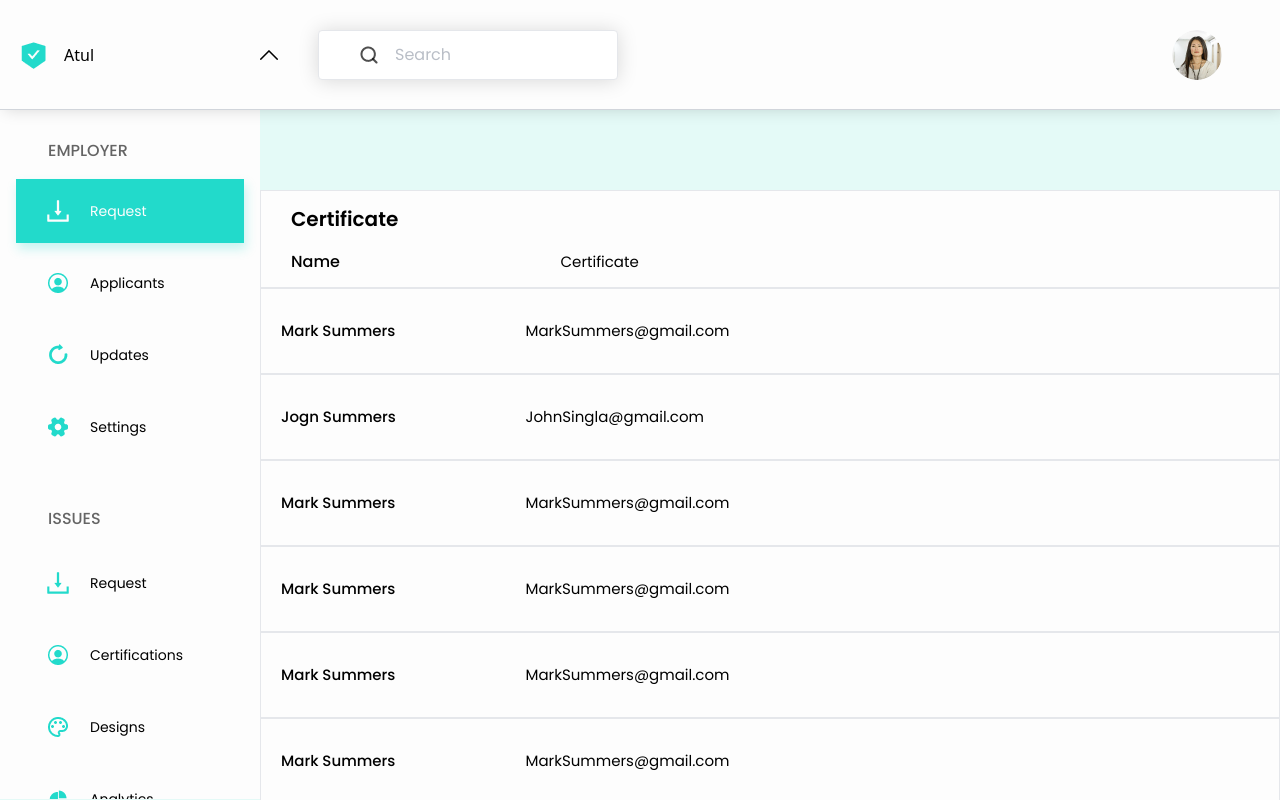
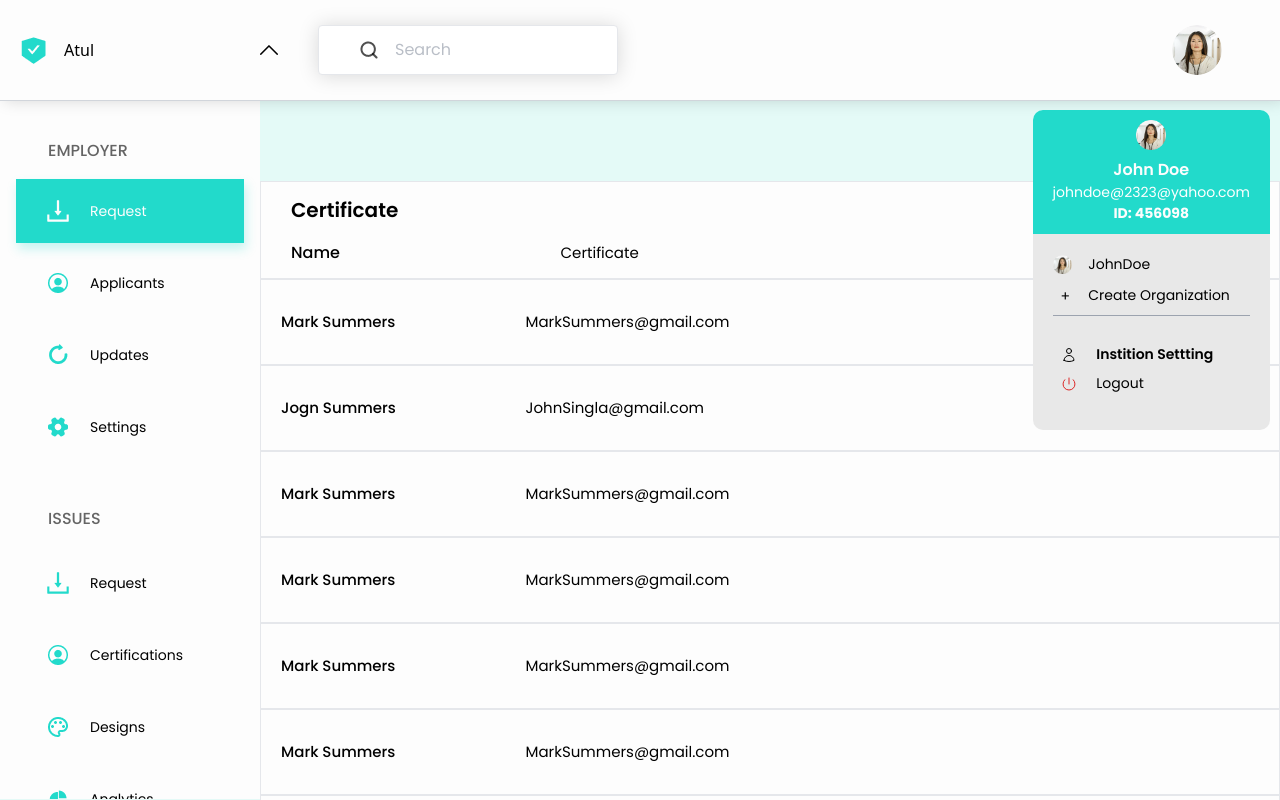
Before and after one commit to atuldedha/mathew-project, a React (Create React App) app: page / in a window 1280 px wide. Both pictures are taken after a click on the picture 1197 px from the left and 55 px from the top of the page. Built offline with nearby package versions, Linux system fonts and the light colour scheme; a web font is replaced by a local one.

Commit message:
Accounts tab

```diff
--- a/src/components/Employer/EmployerApplicants/EmployerApplicantForm/EmployerApplicantForm.js
+++ b/src/components/Employer/EmployerApplicants/EmployerApplicantForm/EmployerApplicantForm.js
@@ -12,7 +12,7 @@ const EmployerApplicantForm = ({ data, closeForm }) => {
       {/* form header */}
       <div className="flex w-full items-center justify-end space-x-10 pr-[25px] pl-[40px] mb-[45px]">
         {/* smText utility class defined in index.css */}
-        <span className="smText">
+        <span className="smText font-normal">
           Expiration Date:{" "}
           {`${new Date(+year, +month - 1, +day).toDateString()}`}
         </span>
--- /dev/null
+++ b/src/components/Header/AccountTab/AccountTab.js
@@ -0,0 +1,82 @@
+import React, { useEffect, useRef } from "react";
+import ProfilePic from "../../../images/profilePicture.png";
+import { PowerIcon, UserIcon } from "@heroicons/react/24/outline";
+
+const AccountTab = ({ setOpenAcccountTab, data }) => {
+  // state to close account tab when clicked outside
+  const ref = useRef();
+
+  useEffect(() => {
+    function handleClickOutside(event) {
+      if (ref.current && !ref.current.contains(event.target)) {
+        setOpenAcccountTab(false);
+      }
+    }
+    document.addEventListener("mousedown", handleClickOutside);
+    return () => {
+      document.removeEventListener("mousedown", handleClickOutside);
+    };
+  }, [ref]);
+  return (
+    <div
+      ref={ref}
+      className="absolute z-20 top-[110px] right-[10px] flex flex-col bg-white1 rounded-[10px]"
+    >
+      <div className="flex flex-col items-center bg-green1 px-[20px] py-[10px] rounded-t-[10px]">
+        <img
+          src={ProfilePic}
+          alt="prfile"
+          className="w-[30px] h-[30px] object-contain mb-2"
+        />
+        <span className="mdTextWithoutOpacity text-white1">{data.name}</span>
+        <span className="smTextNormal text-white">{data.email}</span>
+        <span className="smTextNormal font-bold text-white1">
+          ID: {data.userId}
+        </span>
+      </div>
+
+      <div className="flex flex-col w-full space-y-2 px-[20px] py-[20px] bg-gray2 rounded-b-[10px]">
+        <div className="flex items-center w-full space-x-4 hover:cursor-pointer">
+          <div className="w-[10%]">
+            <img
+              src={data.image}
+              alt="profile"
+              className="h-[20px] w-[20px] object-contain rounded-full"
+            />
+          </div>
+
+          <span className="smTextNormal">{data.username}</span>
+        </div>
+
+        <div className="flex items-center space-x-4 hover:cursor-pointer">
+          <div className="w-[10%]">
+            <span className="smTextNormal ml-2">+</span>
+          </div>
+          <span className="smTextNormal">Create Organization</span>
+        </div>
+
+        <div className="w-full border-b-[1px] border-b-gray-400 !mb-5" />
+
+        <div className="flex flex-col w-full space-y-2">
+          <div className="flex w-full space-x-4 items-center hover:cursor-pointer">
+            <div className="w-[10%] ml-2">
+              <UserIcon className="h-4 w-4 text-black" />
+            </div>
+            <span className="smTextNormal font-semibold">
+              Instition Settting
+            </span>
+          </div>
+
+          <div className="flex w-full space-x-4 items-center hover:cursor-pointer !mb-4">
+            <div className="w-[10%] ml-2">
+              <PowerIcon className="h-4 w-4 text-red-600" />
+            </div>
+            <span className="smTextNormal">Logout</span>
+          </div>
+        </div>
+      </div>
+    </div>
+  );
+};
+
+export default AccountTab;
--- a/src/components/Header/Header.js
+++ b/src/components/Header/Header.js
@@ -1,17 +1,22 @@
-import React, { useState } from "react";
+import React, { useEffect, useRef, useState } from "react";
 import SearchIcon from "../../images/search.png";
 import ProfilePicture from "../../images/profilePicture.png";
 import Verified from "../../images/safety.png";
 import ArrowDown from "../../images/arrowDown.png";
 import ArrowUp from "../../images/arrowUp.png";
 import IssueHeaderButtons from "../Issues/IssueDesign/IssueHeaderButtons/IssueHeaderButtons";
+import AccountTab from "./AccountTab/AccountTab";
+import data from "./staticData";
 
 // Header Component
 const Header = ({ setShowSidebar, username, showSidebar, selected }) => {
   // state for selecting the header button when designs tab is selected
   const [buttonSelected, setButtonSelected] = useState(1);
+  // state to open account options tab
+  const [openAccountTab, setOpenAccountTab] = useState(false);
   return (
-    <div className="flex sticky top-0 z-10 h-[110px] justify-between w-full bg-white1 shadow-shadow2 border-b border-b-gray-300 py-[30px] px-[18px]">
+    <>
+      <div className="flex sticky top-0 z-10 h-[110px] justify-between w-full bg-white1 shadow-shadow2 border-b border-b-gray-300 py-[25px] px-[18px]">
         {/* common for all tabs */}
         <div className="flex items-center space-x-10">
           <div className="flex items-center justify-between bg-white1 w-[260px]">
@@ -59,10 +64,15 @@ const Header = ({ setShowSidebar, username, showSidebar, selected }) => {
           <img
             src={ProfilePicture}
             alt="img"
-          className="h-[50px] w-[50px] object-contain rounded-full mr-[40px]"
+            className="h-[50px] w-[50px] object-contain rounded-full mr-[40px] hover:cursor-pointer"
+            onClick={() => setOpenAccountTab(true)}
           />
         )}
       </div>
+      {openAccountTab && (
+        <AccountTab setOpenAcccountTab={setOpenAccountTab} data={data} />
+      )}
+    </>
   );
 };
 
--- /dev/null
+++ b/src/components/Header/staticData.js
@@ -0,0 +1,11 @@
+import Profile from "../../images/profilePicture.png";
+
+const data = {
+  username: "JohnDoe",
+  name: "John Doe",
+  email: "johndoe@2323@yahoo.com",
+  userId: "456098",
+  image: Profile,
+};
+
+export default data;
--- a/src/components/Issues/IssuesUpload/IssuesUpload.js
+++ b/src/components/Issues/IssuesUpload/IssuesUpload.js
@@ -4,7 +4,7 @@ import DragZone from "./DragZone/DragZone";
 const IssuesUpload = () => {
   const [images, setImages] = useState([]);
   return (
-    <div className="flex flex-col absolute top-[164px] right-[24px] bottom-[10px] bg-white1 z-10 w-[650px] border border-gray2 shadow-shadow4 overflow-scroll">
+    <div className="flex flex-col absolute top-[164px] right-[24px] bottom-[10px] bg-white1 z-10 w-[550px] border border-gray2 shadow-shadow4 overflow-scroll">
       <DragZone images={images} setImages={setImages} />
       <div className="mt-[32px] flex flex-col px-[35px] pb-[40px]">
         <span className="font-poppins font-semibold text-[20px] leading-[30px] text-black mb-5">
```
Lines whose indentation alone changed are shown as unchanged.
